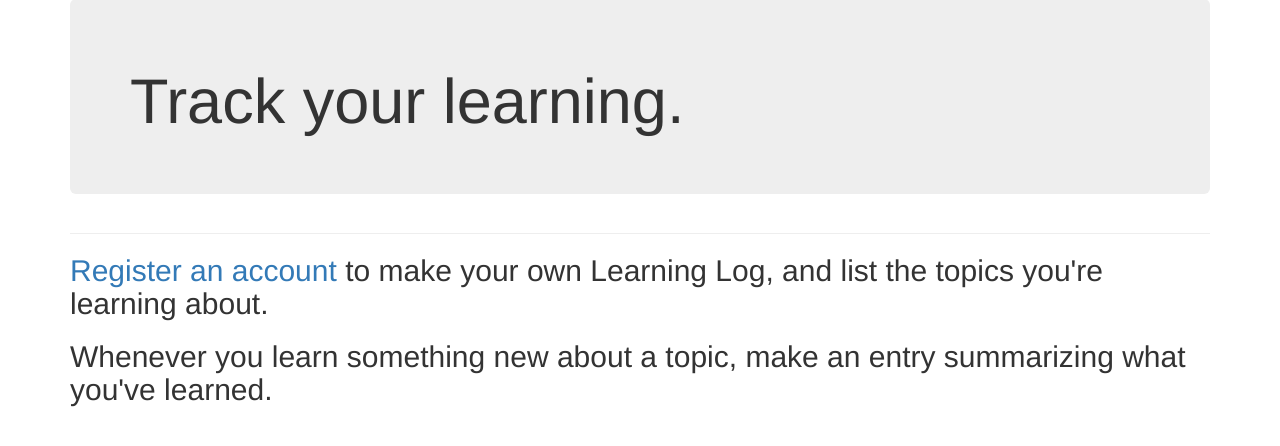
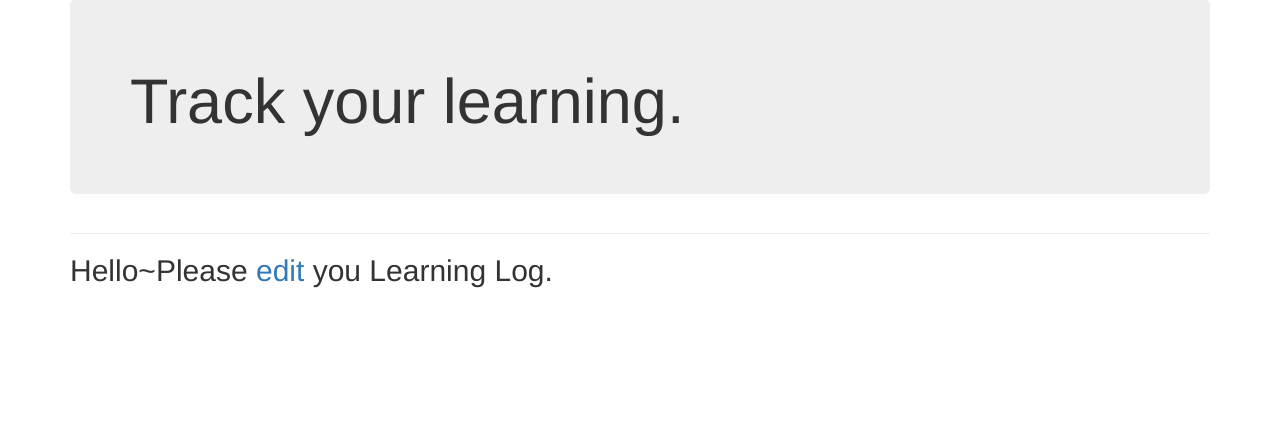
Before and after one commit to Xiaomei-Cui/learning_log, a Django app: page / in a window 1280 px wide. Shown: the part 112-558 px from the top of the page. Run offline with Django 3.2, Linux system fonts and the light colour scheme; the visitor is signed in with stand-in values (Sample User, id 1); some libraries are stand-ins or nearby versions.

Commit message:
change of index.html

```diff
--- a/learning_logs/templates/learning_logs/index.html
+++ b/learning_logs/templates/learning_logs/index.html
@@ -7,12 +7,23 @@
 {% endblock header %}
 
 {% block content %}
+
+{% if user.is_authenticated %}
+  <h2>
+    Hello~Please <a href="{% url 'learning_logs:topics' %}">edit</a> you Learning Log.
+  </h2>
+{% else %}
   <h2>
     <a href="{% url 'users:register' %}">Register an account</a> to make
     your own Learning Log, and list the topics you're learning about.
   </h2>
   <h2>
+    If you already have an account, please <a href="{% url 'users:login' %}">log in</a>.
+  </h2>
+  <h2>
     Whenever you learn something new about a topic, make an entry
     summarizing what you've learned.
   </h2>
+{% endif %}
+
 {% endblock content %}
--- a/requirements.txt
+++ b/requirements.txt
@@ -1,7 +1,7 @@
 dj-database-url==0.5.0
 dj-static==0.0.6
 Django==2.0.7
-django-bootstrap4==0.0.6
+django-bootstrap3==10.0.1
 gunicorn==19.9.0
 pytz==2018.5
 static3==0.7.0
--- a/users/templates/users/login.html
+++ b/users/templates/users/login.html
@@ -2,7 +2,7 @@
 {% load bootstrap3 %}
 
 {% block header %}
-  <h2>Log in to youe account.</h2>
+  <h2>Log in to your account</h2>
 {% endblock header %}
 
 {% block content %}
```
